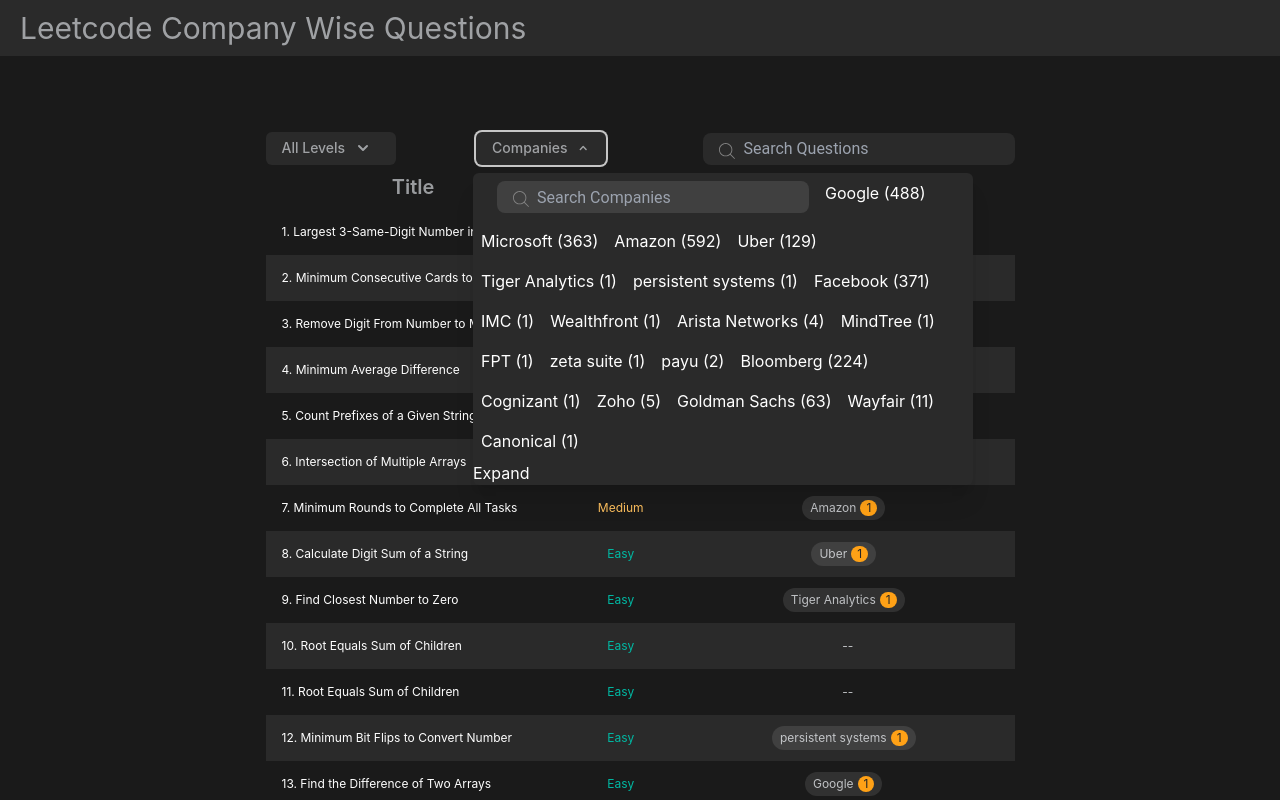
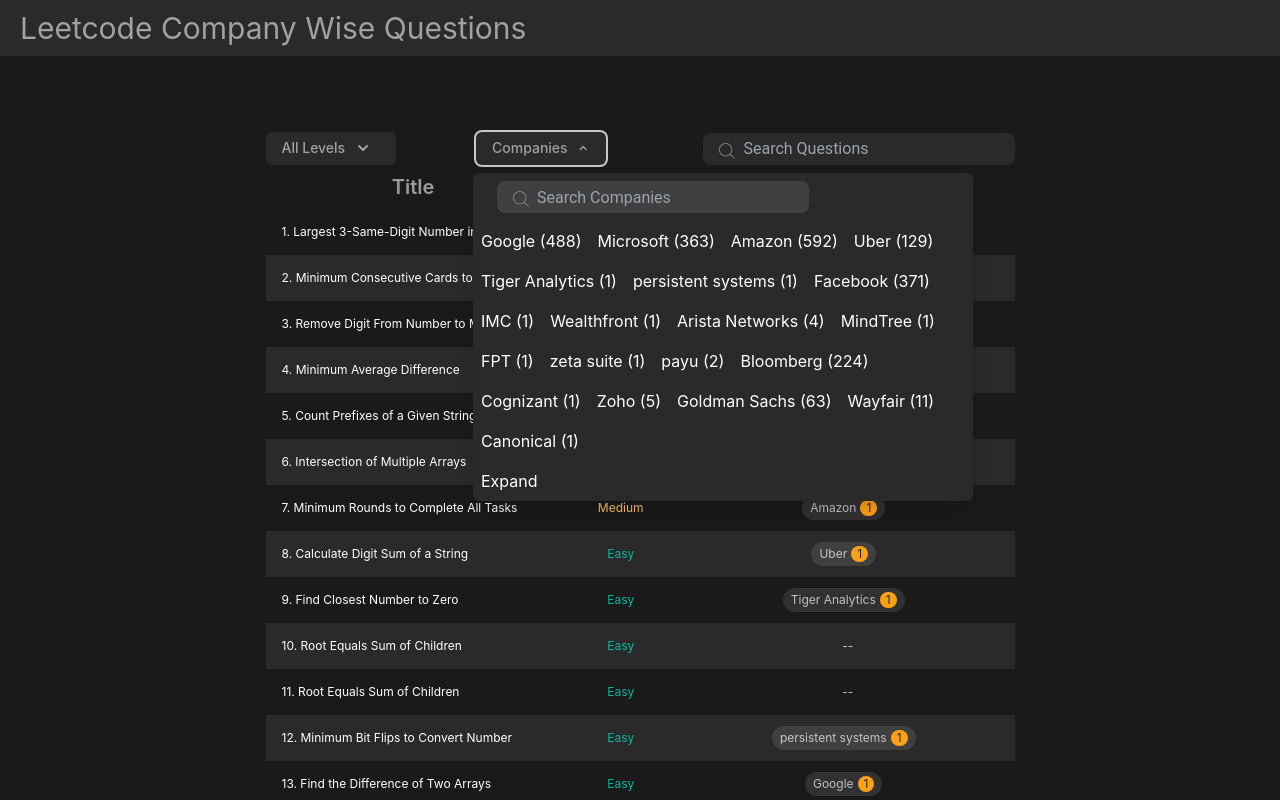
Before and after one commit to ymisra18/LCCWQ, a React (Create React App) app: page / in a window 1280 px wide. Both pictures are taken after a click on the button "Companies". Shown: the top 800 px of the page. Built offline with nearby package versions, Linux system fonts and the light colour scheme.

Commit message:
(fix):make spacebar non scrollable.

```diff
--- a/src/components/popoverPanel/PopoverPanel.tsx
+++ b/src/components/popoverPanel/PopoverPanel.tsx
@@ -72,7 +72,7 @@
             >
               <Popover.Panel
                 static
-                className="absolute left-[190%] w-[500px] mt-2 transform -translate-x-1/2 sm:px-0 overflow-y-auto max-h-96 bg-tableRowEven text-white rounded-md shadow-xl"
+                className="absolute left-[190%] w-[500px] mt-2 transform -translate-x-1/2 sm:px-0 bg-tableRowEven text-white rounded-md shadow-xl"
               >
                 {/* Panel Content */}
                 <div className="flex flex-wrap gap-4 p-2">
@@ -82,7 +82,12 @@
                     defaultValue={searchText}
                     className="!text-companyTagText !bg-companyTagBg !pl-[40px] "
                   />
-                  {itemsToShow}
+                  <div className="max-h-96 overflow-y-auto flex flex-wrap gap-4">
+                    {itemsToShow.map((item) => (
+                      <div key={item.key} className="flex">
+                        {item}
+                      </div>
+                    ))}
                   </div>
                   {shouldShowExpandButton && (
                     <button
@@ -92,6 +97,7 @@
                       {expanded ? 'Collapse' : 'Expand'}
                     </button>
                   )}
+                </div>
               </Popover.Panel>
             </Transition>
           </div>
```
Lines whose indentation alone changed are shown as unchanged.
